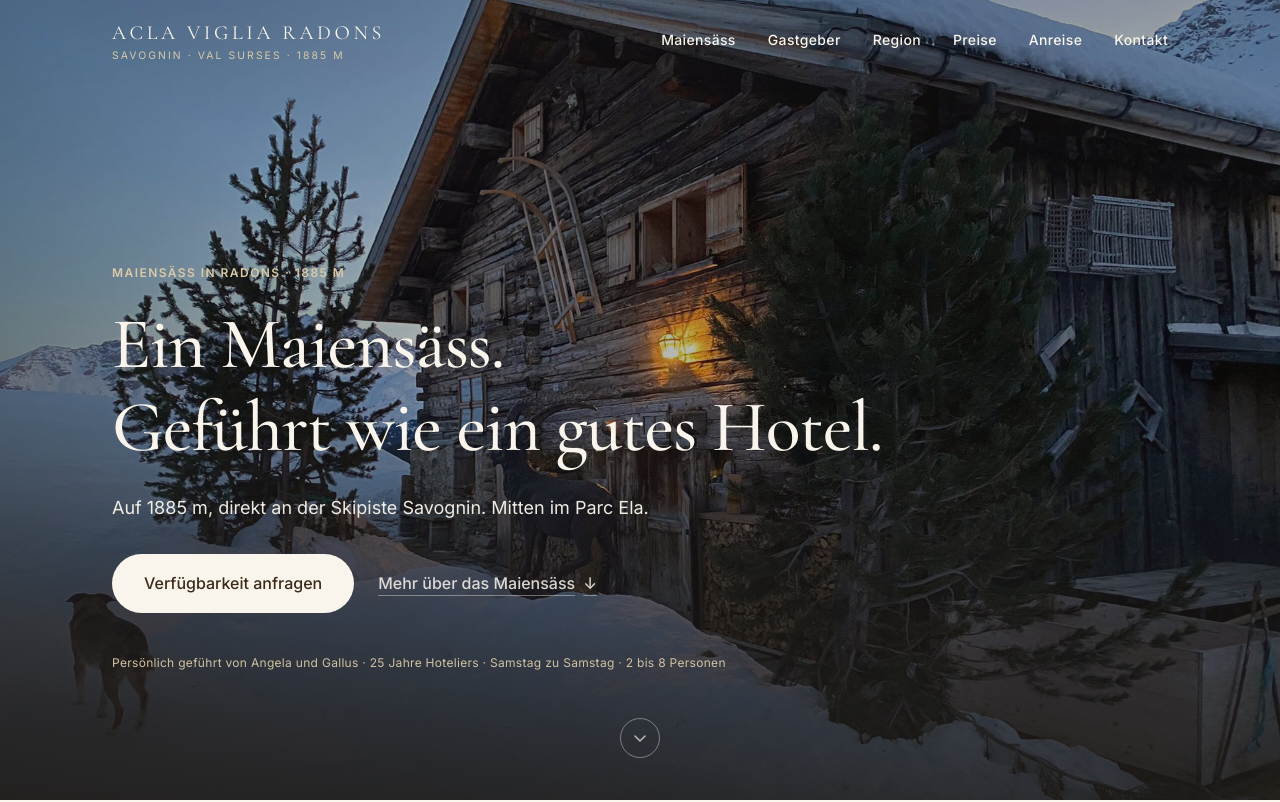
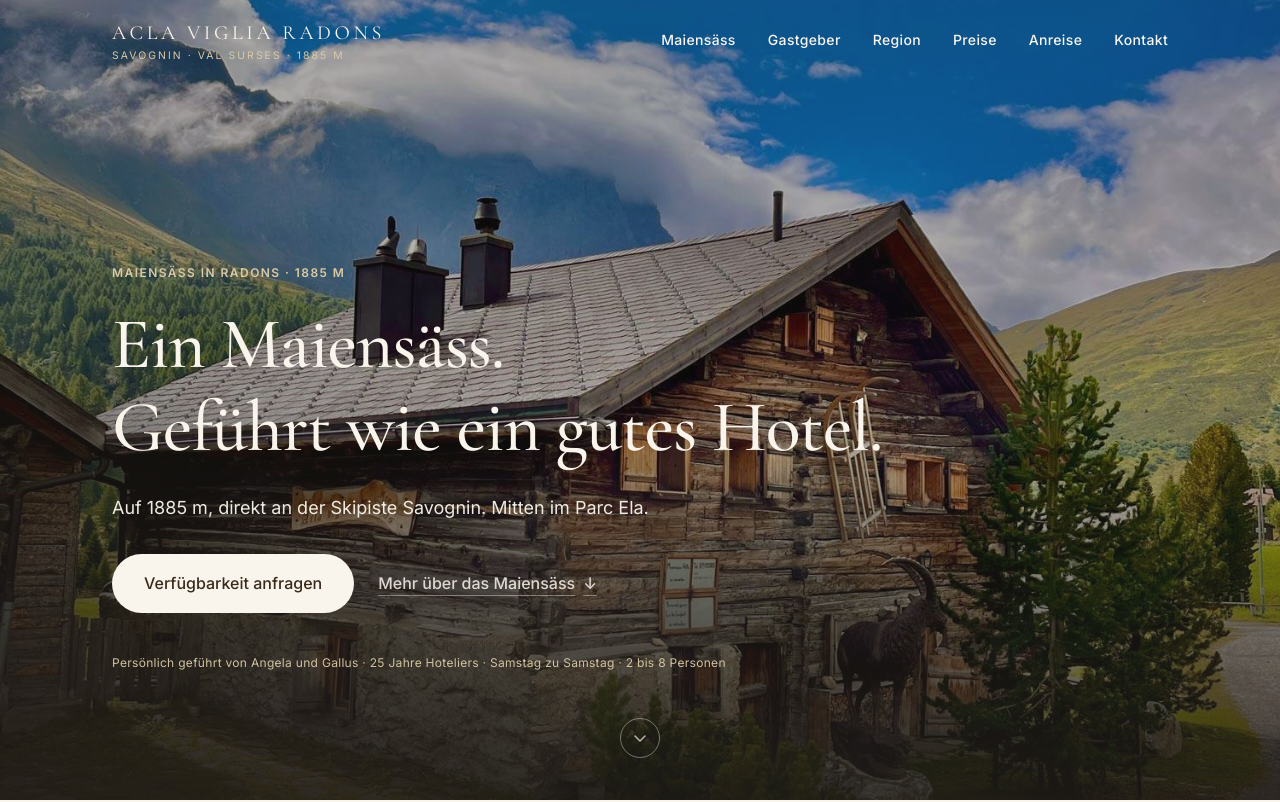
Before and after one commit to Qimpuls/acla-viglia-demo, a Next.js app: page / in a window 1280 px wide. Shown: the top 802 px of the page. Built offline with nearby package versions, Linux system fonts and the light colour scheme.

Commit message:
feat(hero): switch homepage back to summer image

```diff
--- a/src/components/Hero.tsx
+++ b/src/components/Hero.tsx
@@ -2,8 +2,8 @@ import Image from 'next/image'
 import { hero } from '@/lib/content'
 
 export function Hero() {
-  const heroImage = hero.imageWinter
-  const heroAlt = 'ACLA VIGLIA RADONS Maiensäss im Winter mit Schnee'
+  const heroImage = hero.imageSummer
+  const heroAlt = 'ACLA VIGLIA RADONS Maiensäss im Sommer mit Bergpanorama'
 
   return (
     <section
```
